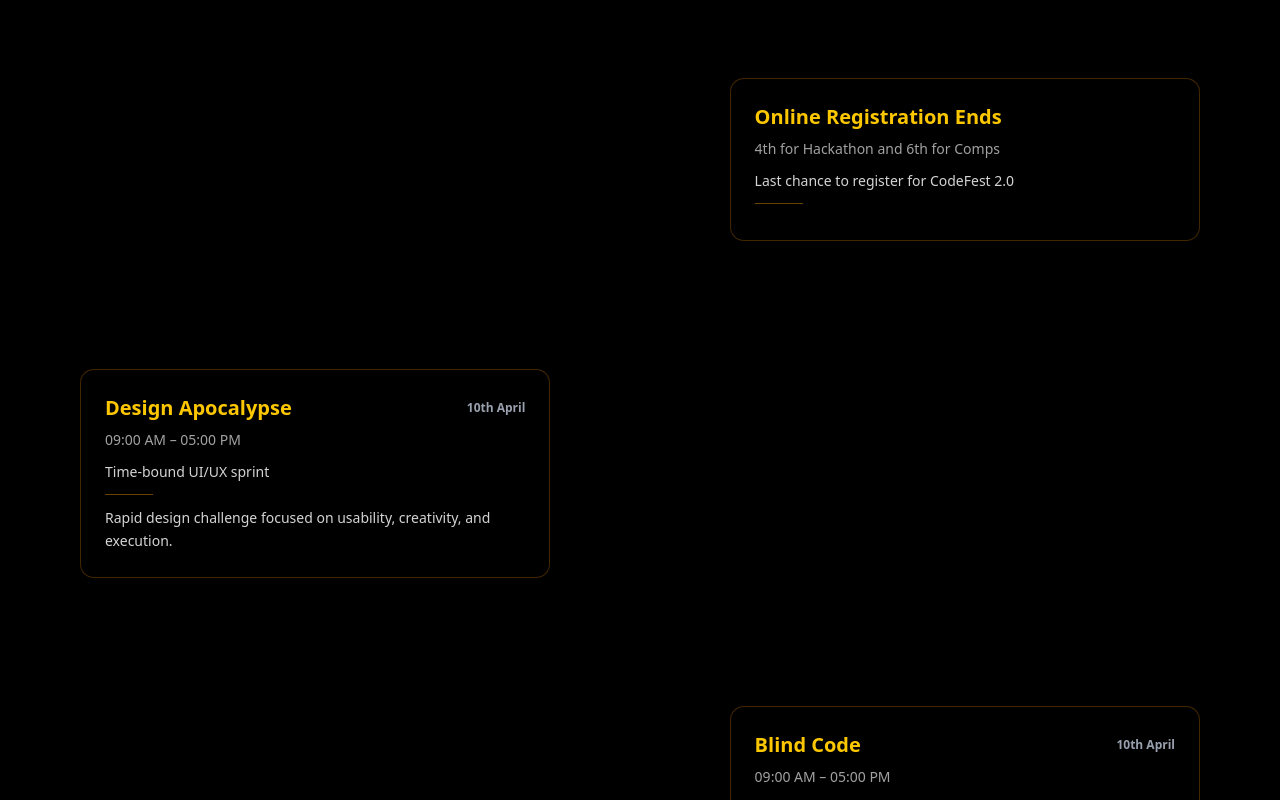
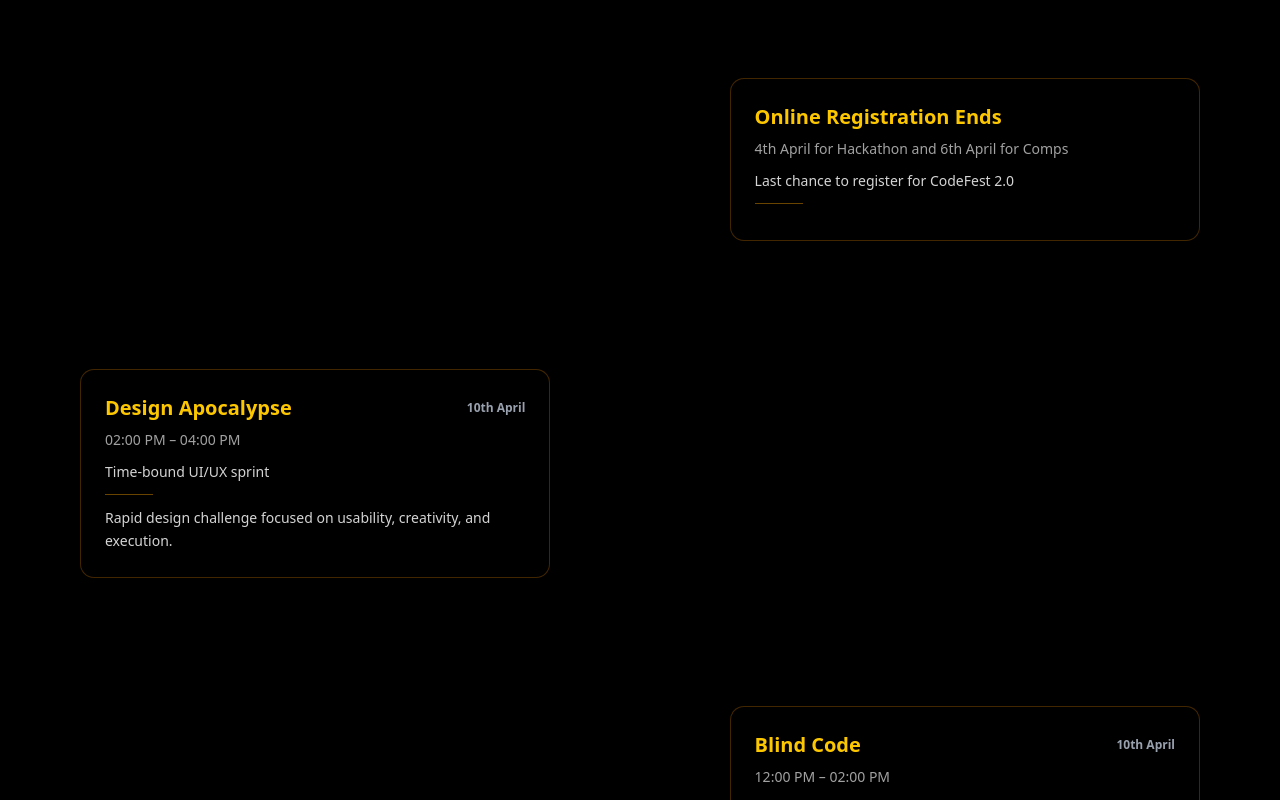
Before and after one commit to Namiiii-sys/Codefest-2.0, a Next.js app: page / in a window 1280 px wide. Shown: the part 1320-2120 px from the top of the page. Built offline with nearby package versions, Linux system fonts and the light colour scheme.

Commit message:
Update event times for CodeFest activities

```diff
--- a/app/(home)/components/timeline.tsx
+++ b/app/(home)/components/timeline.tsx
@@ -34,14 +34,14 @@ const day1: Item[] = [
   {
     title: "Online Registration Ends",
     date: "",
-    time: "4th for Hackathon and 6th for Comps",
+    time: "4th April for Hackathon and 6th April for Comps",
     short: "Last chance to register for CodeFest 2.0",
     long: "",
   },
   {
     title: "Design Apocalypse",
     date: "10th April",
-    time: "09:00 AM – 05:00 PM",
+    time: "02:00 PM – 04:00 PM",
     short: "Time-bound UI/UX sprint",
     long: "Rapid design challenge focused on usability, creativity, and execution.",
     link: "https://unstop.com/hackathons/design-apocalypse-cbs-codefest-20-shaheed-sukhdev-college-of-business-studies-sscbs-du-delhi-1645680",
@@ -49,7 +49,7 @@ const day1: Item[] = [
   {
     title: "Blind Code",
     date: "10th April",
-    time: "09:00 AM – 05:00 PM",
+    time: "12:00 PM – 02:00 PM",
     short: "Logic-first coding challenge",
     long: "Solve algorithmic problems without seeing the monitor.",
     link: "https://unstop.com/hackathons/blind-code-cbs-codefest-20-shaheed-sukhdev-college-of-business-studies-sscbs-du-delhi-1645679",
@@ -57,7 +57,7 @@ const day1: Item[] = [
   {
     title: "Code Phantom",
     date: "10th April",
-    time: "09:00 AM – 05:00 PM",
+    time: "10:00 AM – 12:00 PM",
     short: "DSA competition",
     long: "Efficiency-driven coding and deep problem-solving rounds.",
     link: "https://unstop.com/hackathons/code-phantom-cbs-codefest-20-shaheed-sukhdev-college-of-business-studies-sscbs-du-delhi-1645675",
```
